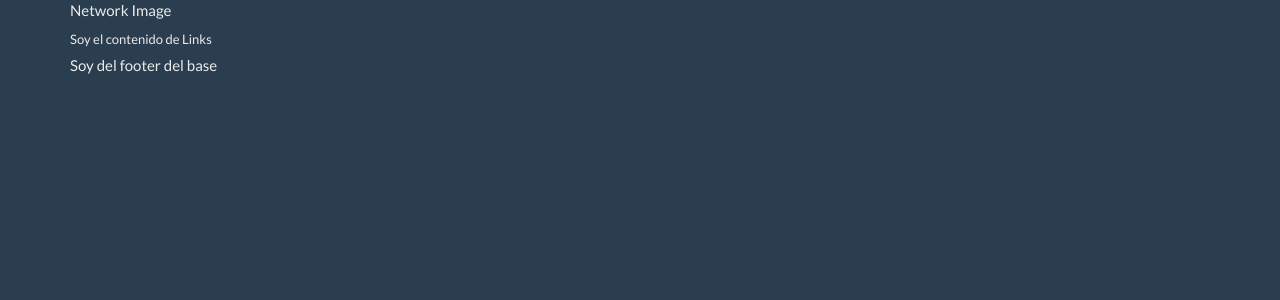
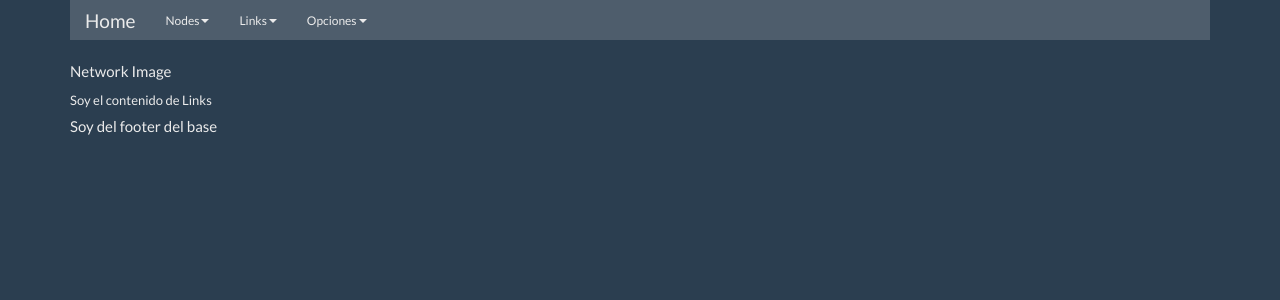
Before and after one commit to rubenamador/ProyectoVisiona, a Django app: page /links/ in a window 1280 px wide. Shown: the top 300 px of the page. Run offline with Django 3.2, Linux system fonts and the light colour scheme; some libraries are stand-ins or nearby versions.

Commit message:
Barra de navegacion incorporada al template base

```diff
--- a/templates/base/base.html
+++ b/templates/base/base.html
@@ -16,6 +16,53 @@
 </head>
 <body>
 <div class="container">
+	<!-- Barra de navegacion -->
+	{% block navbar %}
+		<div class="bs-docs-section clearfix">
+			<div class="row">
+				<div class="col-lg-12">
+					<div class="bs-component">
+						<nav class="navbar navbar-default">
+							<div class="container-fluid">
+								<div class="navbar-header">
+									<a class="navbar-brand" href="{% url 'Nodes:index' %}">Home</a>
+								</div>
+							<div class="collapse navbar-collapse" id="bs-example-navbar-collapse-1">
+								<ul class="nav navbar-nav">
+									<li class="dropdown">
+										<a href="#" class="dropdown-toggle" data-toggle="dropdown" role="button" aria-expanded="false">Nodes<span class="caret"></span></a>
+										<ul class="dropdown-menu" role="menu">
+											<li><a href="{% url 'Nodes:index' %}">Añadir Nodo</a></li>
+											<li><a href="{% url 'Nodes:index' %}">Listar Nodos</a></li>
+											<li><a href="{% url 'Nodes:index' %}">Añadir Puerto</a></li>
+											<li><a href="{% url 'Nodes:index' %}">Listar Puertos</a></li>
+										</ul>
+									</li>
+									<li class="dropdown">
+										<a href="#" class="dropdown-toggle" data-toggle="dropdown" role="button" aria-expanded="false">Links<span class="caret"></span></a>
+										<ul class="dropdown-menu" role="menu">
+											<li><a href="{% url 'Links:index' %}">Añadir Link</a></li>
+											<li><a href="{% url 'Links:index' %}">Listar Links</a></li>
+											<li><a href="{% url 'Links:index' %}">Ver Grafo</a></li>
+										</ul>
+									</li>
+									<li class="dropdown">
+										<a href="#" class="dropdown-toggle" data-toggle="dropdown" role="button" aria-expanded="false">Opciones<span class="caret"></span></a>
+										<ul class="dropdown-menu" role="menu">
+											<li><a href="/admin">Admin</a></li>
+											<li><a href="#">Salir</a></li>
+										</ul>
+									</li>
+								</ul>
+							</div>
+						</div>
+					</nav>
+				</div>
+			</div>
+		</div>
+	</div>
+	{% endblock %}
+
 	<!-- Bloque de la cabecera -->
 	{% block header %}
 	{% include 'base/header.html' %}
```
